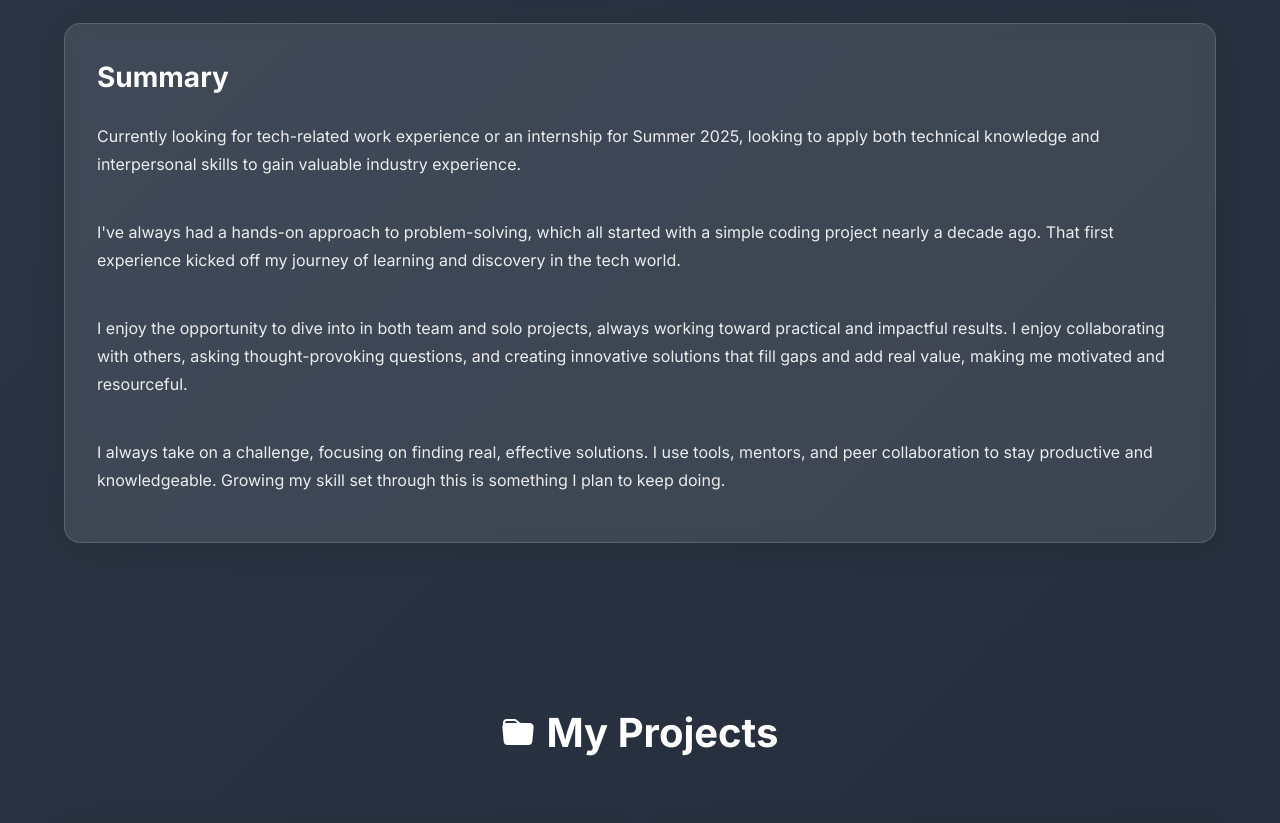
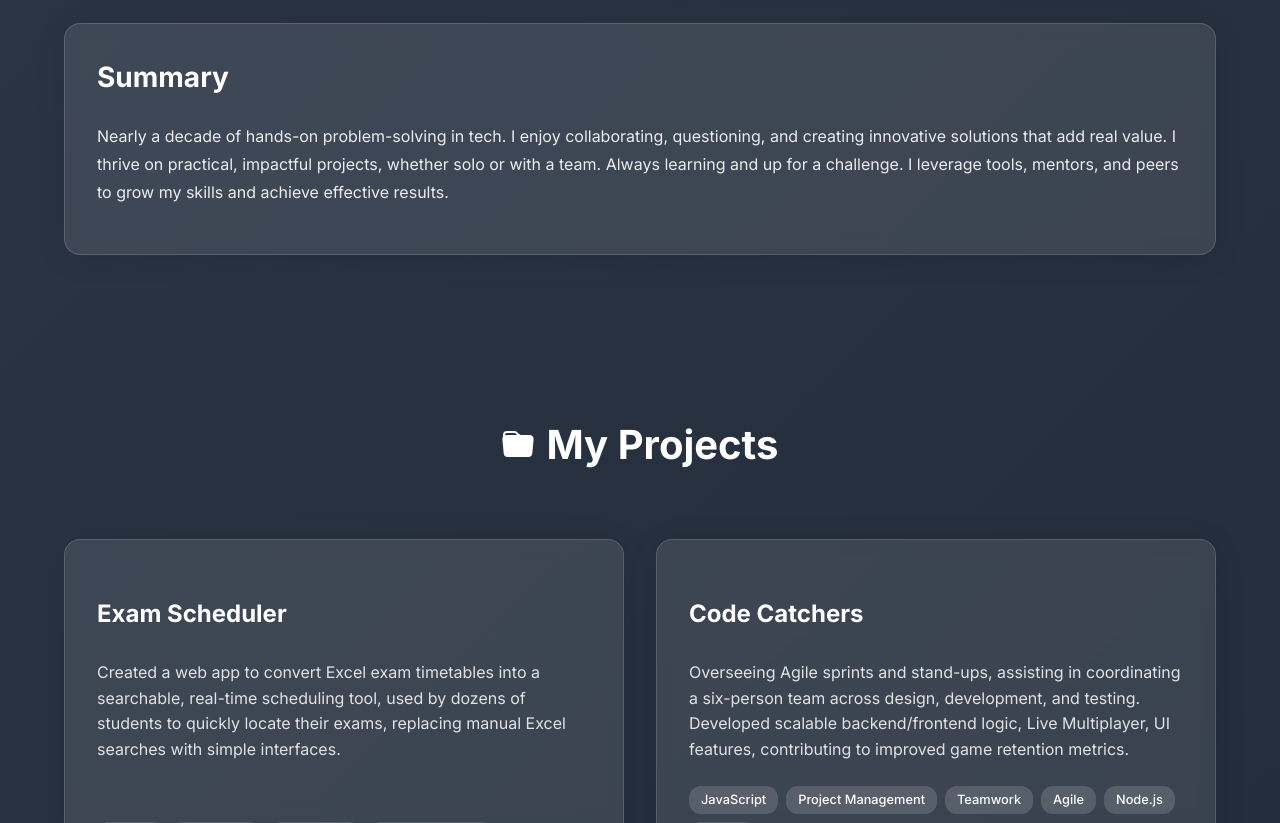
Before and after one commit to amaklakovv/portfolio, a React (Vite) app: page / in a window 1280 px wide. Shown: the part 1640-2463 px from the top of the page. Built offline with nearby package versions, Linux system fonts and the light colour scheme.

Commit message:
updated summary

```diff
--- a/src/components/About.jsx
+++ b/src/components/About.jsx
@@ -44,22 +44,7 @@ function About() {
         <GlassCard hoverIntensity={3} className="summary-card">
           <h3>Summary</h3>
           <p>
-            Currently looking for tech-related work experience or an internship for Summer 2025, looking to apply both technical knowledge and interpersonal skills to gain valuable industry experience.
-          </p>
-          <p>
-            I've always had a hands-on approach to problem-solving, which all started with a simple coding project nearly a decade ago.
-            That first experience kicked off my journey of learning and discovery in the tech world.
-          </p>
-
-          <p>
-            I enjoy the opportunity to dive into in both team and solo projects, always working toward practical and impactful results.
-            I enjoy collaborating with others, asking thought-provoking questions, and creating innovative solutions that fill gaps and add real value,
-            making me motivated and resourceful.
-          </p>
-
-          <p>
-            I always take on a challenge, focusing on finding real, effective solutions. I use tools, mentors, and peer collaboration to stay productive and knowledgeable.
-            Growing my skill set through this is something I plan to keep doing.
+            Nearly a decade of hands-on problem-solving in tech. I enjoy collaborating, questioning, and creating innovative solutions that add real value. I thrive on practical, impactful projects, whether solo or with a team. Always learning and up for a challenge. I leverage tools, mentors, and peers to grow my skills and achieve effective results.
           </p>
         </GlassCard>
       </div>
```
